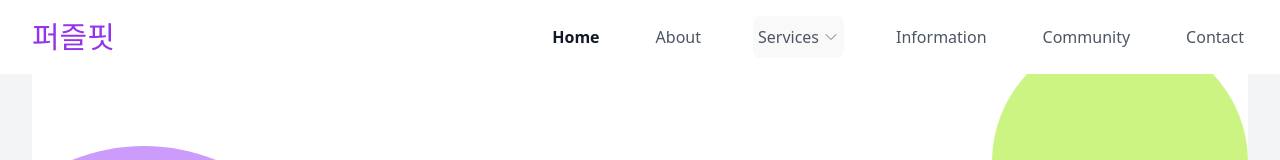
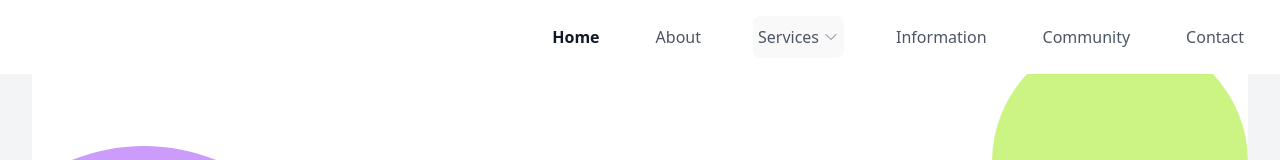
Before and after one commit to maengsoyeong/adhd-app, a React (Vite) app: page / in a window 1280 px wide. Shown: the top 160 px of the page. Built offline with nearby package versions, Linux system fonts and the light colour scheme; what @react-pdf/renderer would draw is missing.

Commit message:
로고 클릭 시 홈 화면으로 연결

```diff
--- a/src/components/common/NavBar.tsx
+++ b/src/components/common/NavBar.tsx
@@ -29,7 +29,7 @@ const NavBar: React.FC = () => {
 
   const toggleMobileMenu = () => setIsMobileMenuOpen(!isMobileMenuOpen);
 
-  // 네비게이션 링크 정의 - 이미지에 맞게 수정
+  // 네비게이션 링크 정의
   const navLinks = [
     { name: 'Home', href: '/' },
     { name: 'About', href: '/about' },
@@ -54,14 +54,14 @@ const NavBar: React.FC = () => {
     }`}>
       <div className="max-w-7xl mx-auto px-4 sm:px-6 lg:px-8">
         <div className="flex justify-between items-center">
-          {/* 로고 - 이미지에 맞게 수정 */}
+          {/* 로고 클릭 시 홈으로 연결 */}
           <div className="flex-shrink-0">
             <Link to="/" className="flex items-center">
-              <span className="text-3xl font-bold text-purple-600">퍼즐핏</span>
+              <Logo className="h-10 w-auto" variant={isScrolled ? 'default' : 'white'} />
             </Link>
           </div>
 
-          {/* 데스크탑 메뉴 - 이미지에 맞게 수정 */}
+          {/* 데스크탑 메뉴 */}
           <div className="hidden md:flex md:items-center md:space-x-12">
             {navLinks.map((link) =>
               !link.children ? (
```
